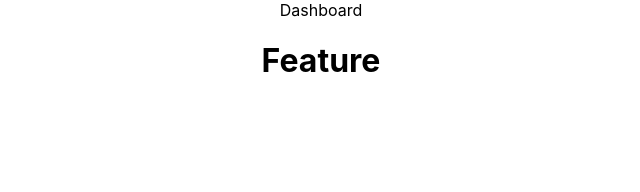
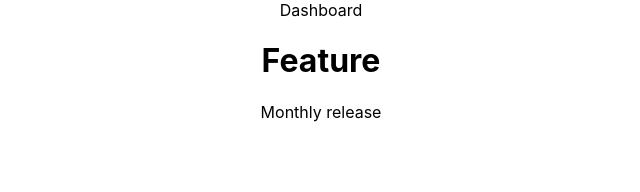
Before and after one commit to esaineshhvarak/semantic-release-test, a React (Create React App) app: page / in a window 1280 px wide. Shown: the top 192 px of the page, without its empty margins (319-959 px from the left). Built offline with nearby package versions, Linux system fonts and the light colour scheme.

Commit message:
feat(app.js): added montly release tab

```diff
--- a/src/App.js
+++ b/src/App.js
@@ -6,6 +6,7 @@ function App() {
     <div className="App">
       <div> Dashboard</div>
       <h1>Feature</h1>
+      <p1>Monthly release</p1>
 
     </div>
   );
```
